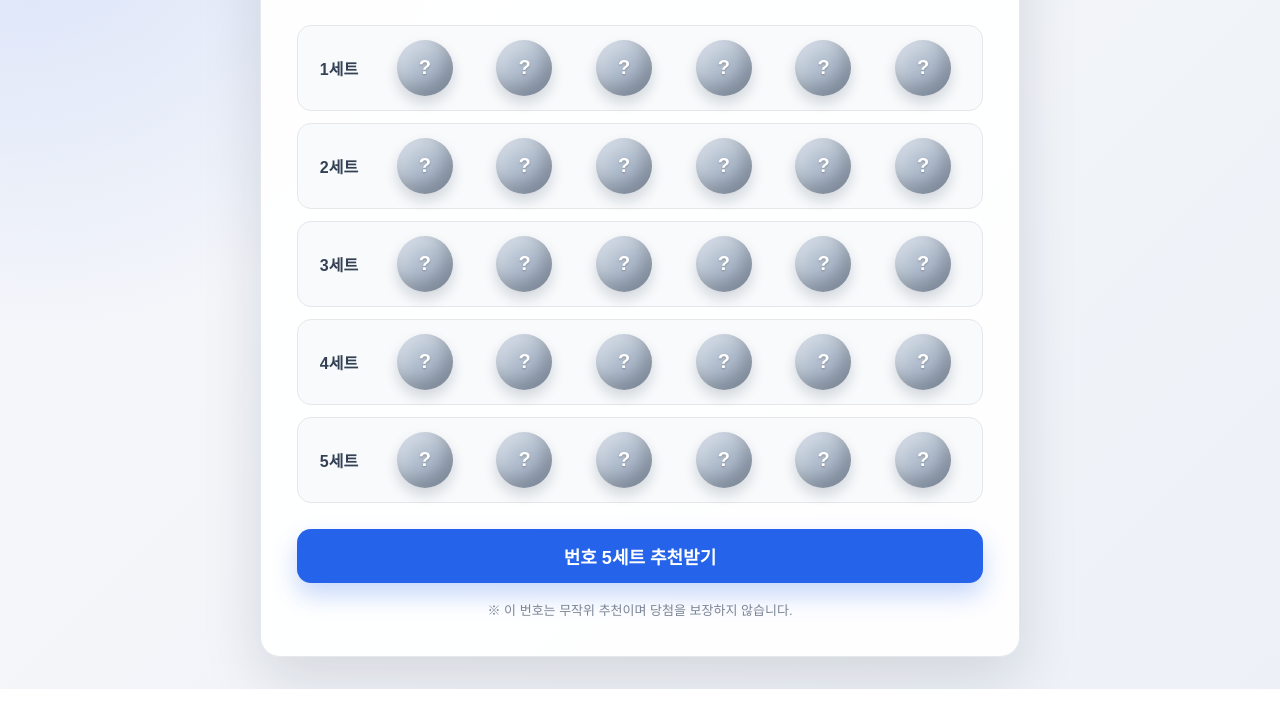
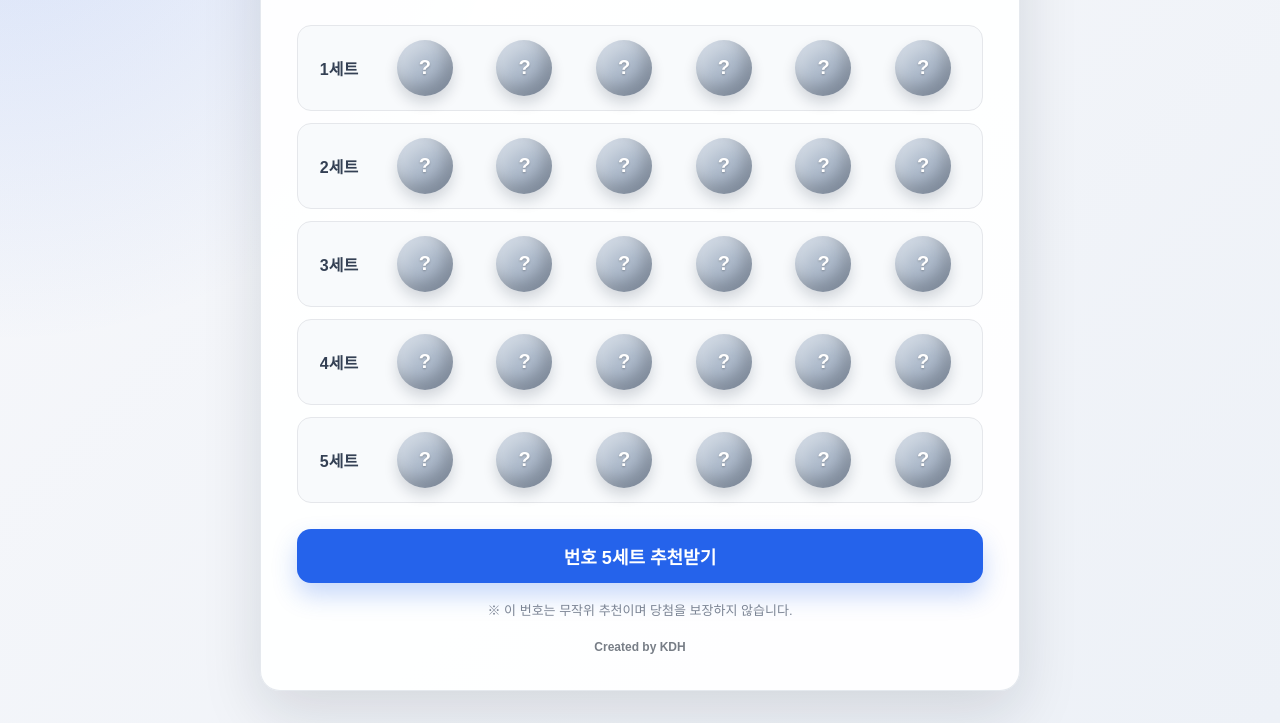
Before and after one commit to daehokim123/product-builder-lecture, a plain HTML site: page index.html in a window 1280 px wide. Shown: the part 168-891 px from the top of the page. Before the commit the page ends 857 px from the top, so only its background shows below. Drawn offline with Linux system fonts and the light colour scheme.

Commit message:
feat: 하단에 KDH 문구 추가

```diff
--- a/index.html
+++ b/index.html
@@ -22,6 +22,9 @@
     <div class="note">
       ※ 이 번호는 무작위 추천이며 당첨을 보장하지 않습니다.
     </div>
+    <footer style="text-align: center; margin-top: 20px; font-size: 12px; opacity: 0.6; font-weight: bold;">
+      Created by KDH
+    </footer>
   </main>
 
   <script src="script.js"></script>
```
